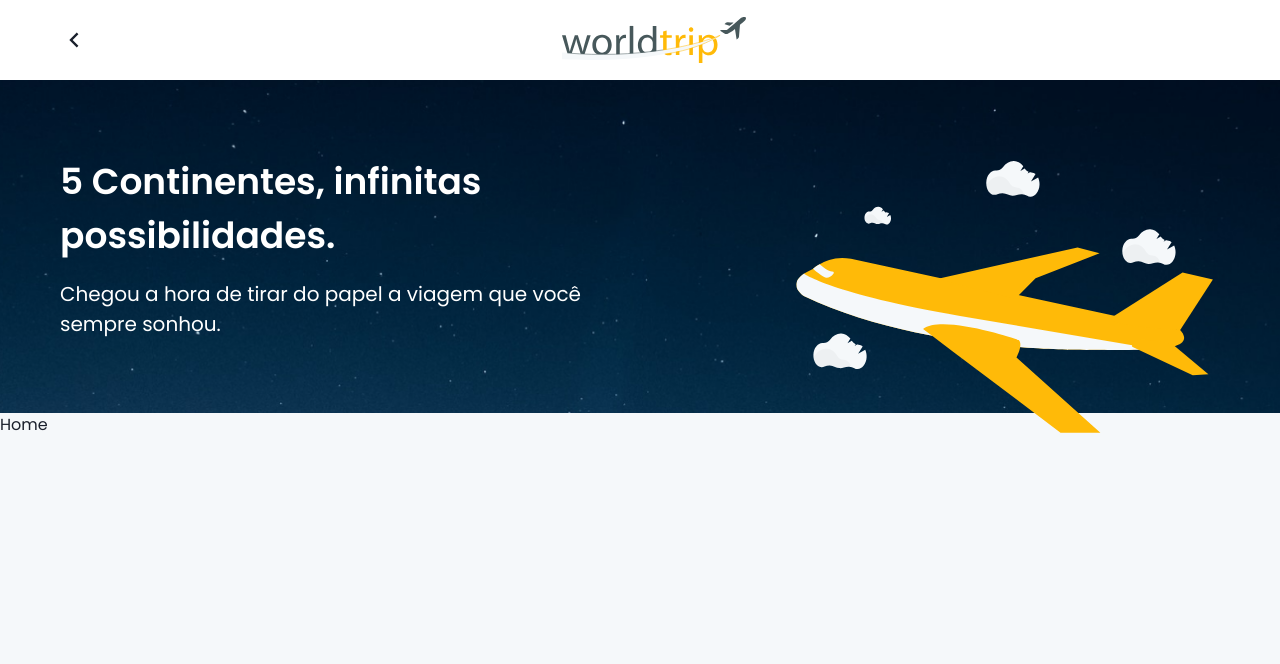
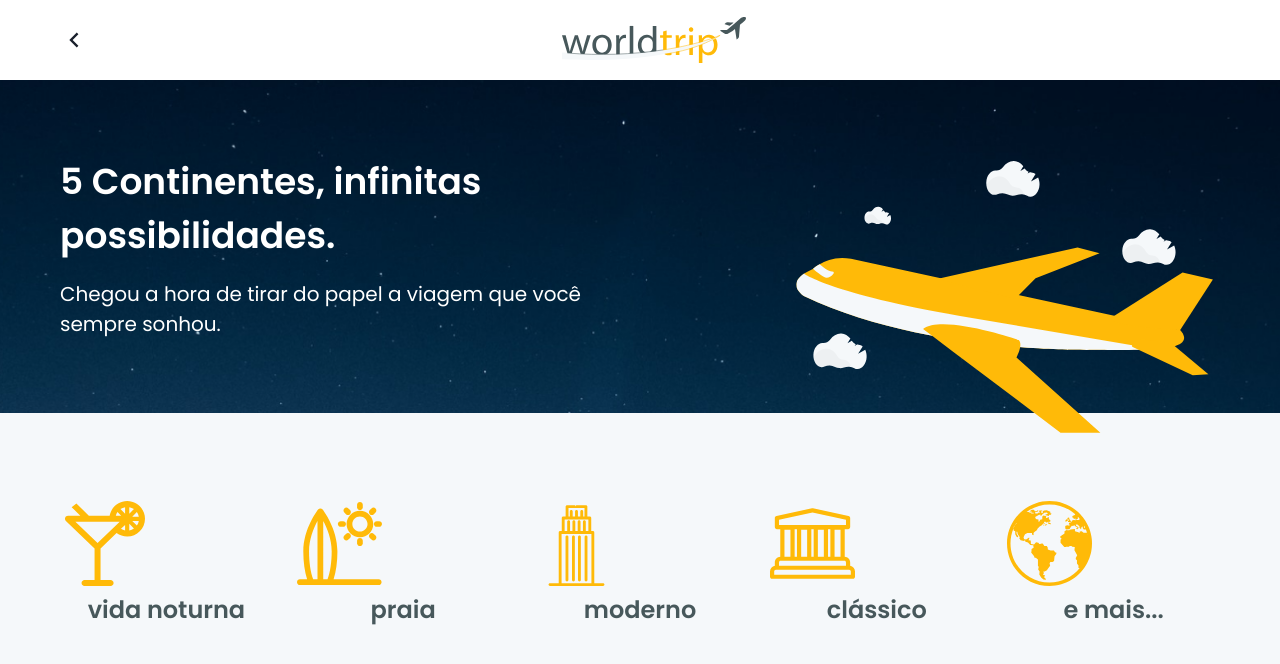
Before and after one commit to dfsilvadev/solucao-interface-com-chakra-ui-ignite, a Next.js app: page / in a window 1280 px wide. Shown: the top 664 px of the page. Built offline with nearby package versions, Linux system fonts and the light colour scheme.

Commit message:
feat: importando o component travel types

```diff
--- a/src/pages/index.tsx
+++ b/src/pages/index.tsx
@@ -1,7 +1,8 @@
-import { Box } from "@chakra-ui/react";
+import { Box, Stack } from "@chakra-ui/react";
 import Head from "next/head";
 import { BannerHome } from "../components/BannerHome";
 import { Header } from "../components/Header";
+import { TravelTypes } from "../components/TravelTypes";
 export default function Home() {
   return (
     <>
@@ -11,8 +12,10 @@ export default function Home() {
 
       <Header />
       <Box as="main" pt="5rem">
-        <BannerHome />
-        <h1>Home</h1>
+        <Stack spacing="6">
+          <BannerHome />
+          <TravelTypes />
+        </Stack>
       </Box>
     </>
   );
```
